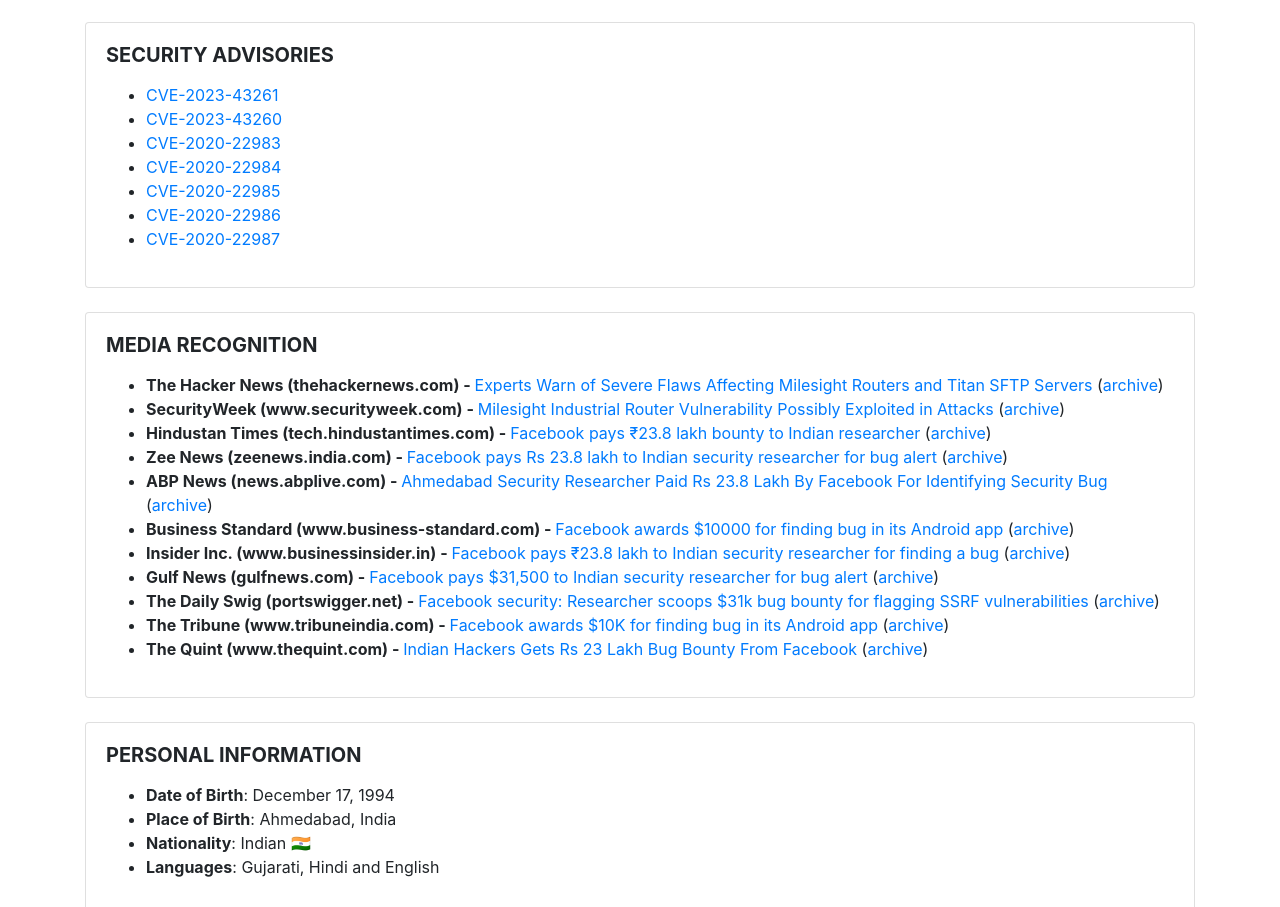
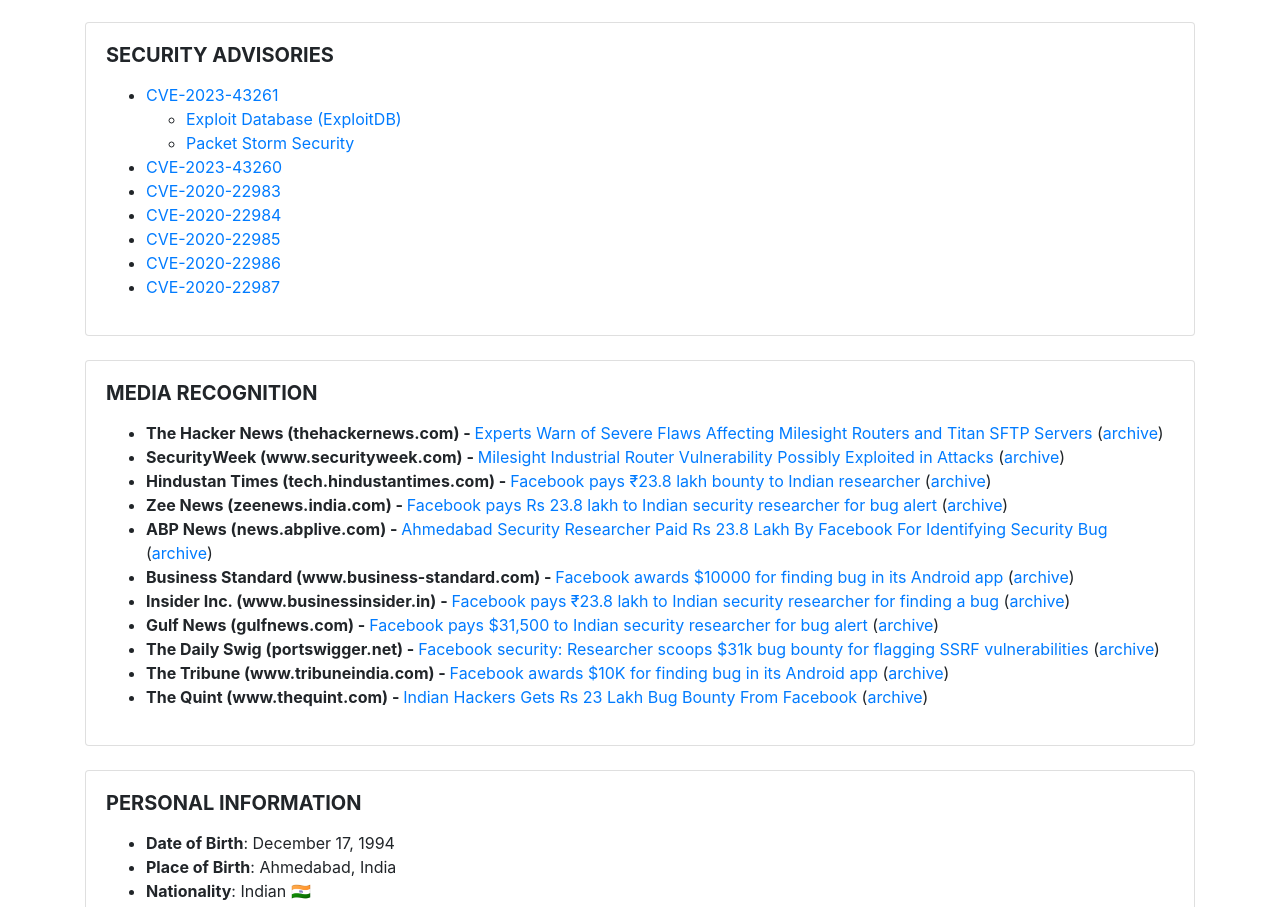
Before and after one commit to win3zz/win3zz.github.io, a plain HTML site: page index.html in a window 1280 px wide. Shown: the part 3020-3927 px from the top of the page. Drawn offline with Linux system fonts and the light colour scheme; files whose address does not match are found by name.

Commit message:
Update index.html

```diff
--- a/index.html
+++ b/index.html
@@ -189,6 +189,10 @@ Inspiration: win3zz.com/sources.txt
                         <p class="card-text"></p>
                         <ul>
                         	<li><a href="https://cve.mitre.org/cgi-bin/cvename.cgi?name=CVE-2023-43261" target="_blank">CVE-2023-43261</a> </li>
+				<ul style="margin-bottom: 0;">
+					<li><a href="https://www.exploit-db.com/exploits/51784" target="_blank">Exploit Database (ExploitDB)</a></li>
+					<li><a href="https://packetstormsecurity.com/files/176988/Milesight-UR5X-UR32L-UR32-UR35-UR41-Credential-Leakage.html" target="_blank">Packet Storm Security</a></li>
+				</ul>
 				<li><a href="https://cve.mitre.org/cgi-bin/cvename.cgi?name=CVE-2023-43260" target="_blank">CVE-2023-43260</a> </li>
 				<li><a href="https://cve.mitre.org/cgi-bin/cvename.cgi?name=CVE-2020-22983" target="_blank">CVE-2020-22983</a> </li>
                         	<li><a href="https://cve.mitre.org/cgi-bin/cvename.cgi?name=CVE-2020-22984" target="_blank">CVE-2020-22984</a> </li>
```
